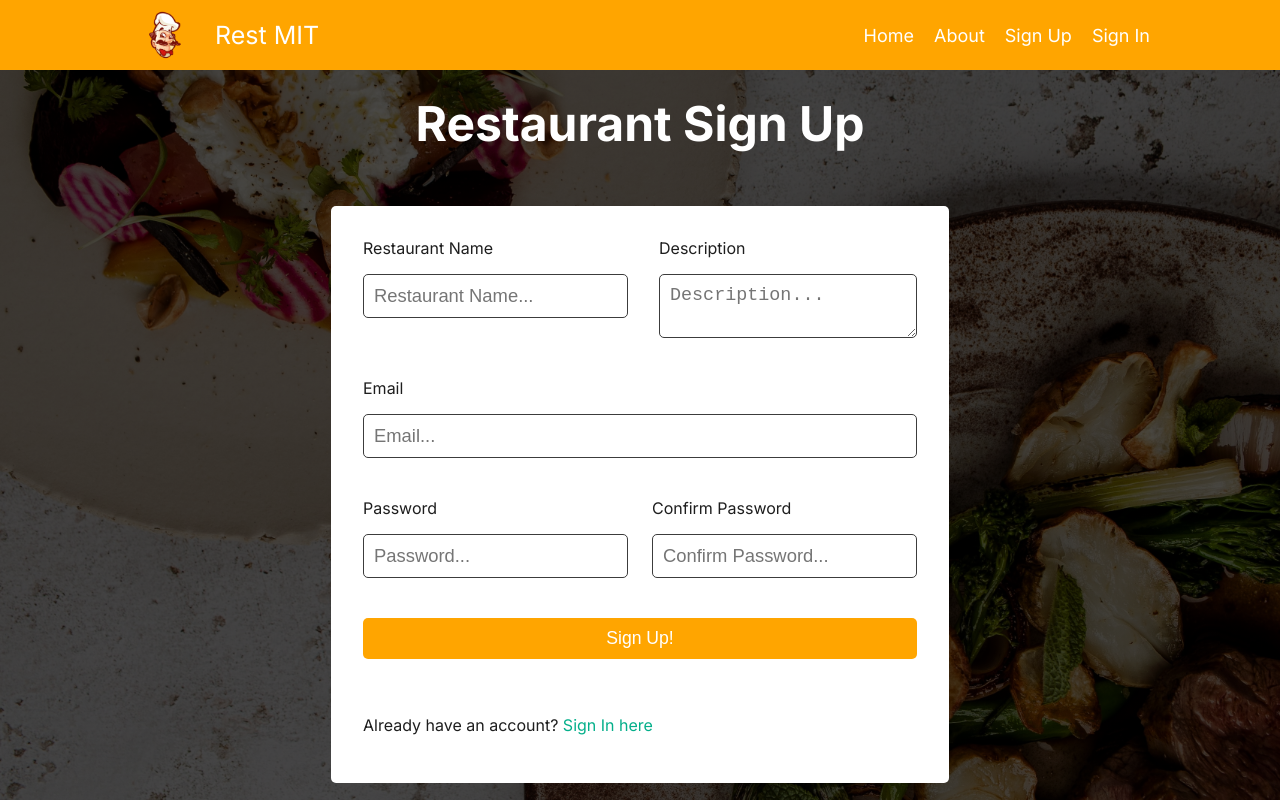
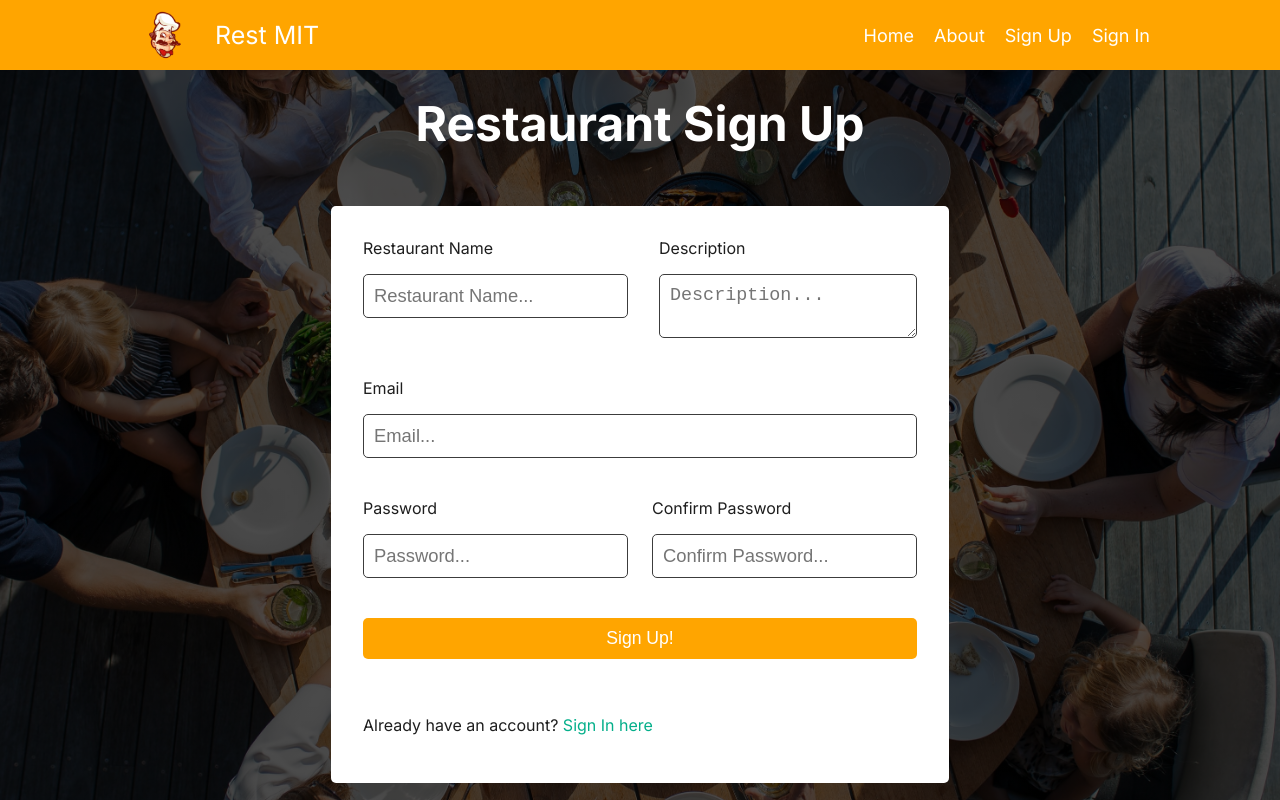
Before and after one commit to mhmd2015/REST-MIT2, a Next.js app: page /restaurant/signUp in a window 1280 px wide. Shown: the top 800 px of the page. Built offline with nearby package versions, Linux system fonts and the light colour scheme.

Commit message:
Update Forms.module.css

```diff
--- a/styles/Forms.module.css
+++ b/styles/Forms.module.css
@@ -24,7 +24,7 @@
 
 .form_restaurant_signin_image {
   background-image: linear-gradient(rgba(0, 0, 0, 0.7), rgba(0, 0, 0, 0.7)),
-    url("../public/restaurantSignIn.jpg");
+    url("../public/userSignUpImage.jpg");
   height: 100%;
   background-position: bottom;
   background-repeat: no-repeat;
@@ -34,7 +34,7 @@
 
 .form_restaurant_signup_image {
   background-image: linear-gradient(rgba(0, 0, 0, 0.7), rgba(0, 0, 0, 0.7)),
-    url("../public/restaurantSignUpImage.jpg");
+    url("../public/userSignUpImage.jpg");
   height: 100%;
   background-position: bottom;
   background-repeat: no-repeat;
```
